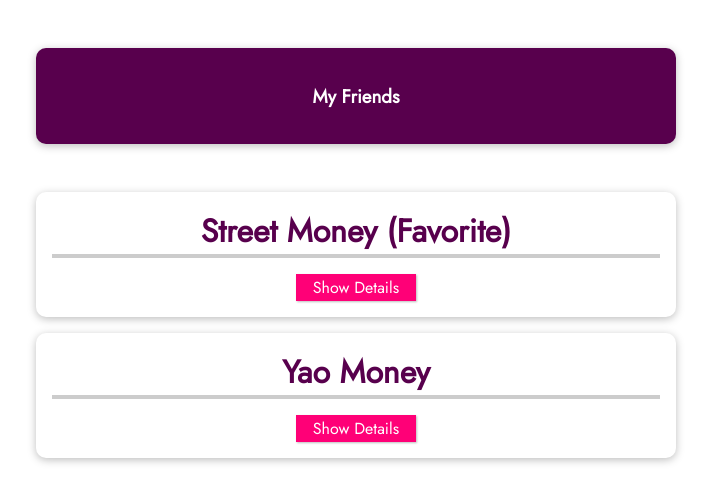
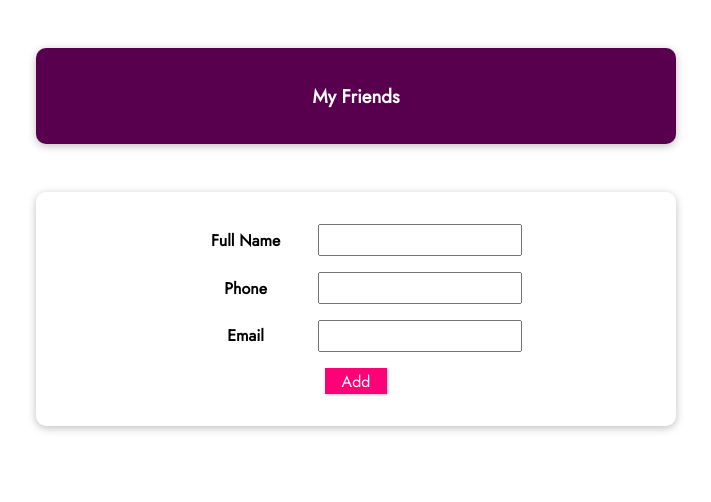
Before and after one commit to mutuadavid93/vue-road, a Vue app: page / in a window 1280 px wide. Shown: the top 502 px of the page, without its empty margins (284-995 px from the left). Built offline with nearby package versions, Linux system fonts and the light colour scheme.

Commit message:
feat(component-communication): Add more component and connect them to existing Root component

```diff
--- a/src/App.vue
+++ b/src/App.vue
@@ -1,6 +1,7 @@
 <template>
   <section>
     <header><h3>My Friends</h3></header>
+    <new-friend @add-contact="addContact"></new-friend>
     <ul>
       <friend-contact
         v-for="friend in friends"
@@ -11,6 +12,7 @@
         :email-address="friend.email"
         :is-favorite="friend.isFavorite"
         @toggle-favorite="toggleFavoriteStatus"
+        @deletecontact="deleteContact"
       ></friend-contact>
     </ul>
   </section>
@@ -20,22 +22,7 @@
 export default {
   data() {
     return {
-      friends: [
-        {
-          id: 1,
-          name: "Street Money",
-          phone: "+254 792 056 402",
-          email: "istreetec@gmail.com",
-          isFavorite: true,
-        },
-        {
-          id: 2,
-          name: "Yao Money",
-          phone: "+254 792 056 402",
-          email: "istreetec@gmail.com",
-          isFavorite: false,
-        },
-      ],
+      friends: [],
     };
   },
   methods: {
@@ -43,6 +30,19 @@
       let foundFriend = this.friends.find((friend) => friend.id === friendId);
       // Negate that single found object's state
       foundFriend.isFavorite = !foundFriend.isFavorite;
+    },
+    addContact({ name, phone, email }) {
+      const newFriendContact = {
+        id: new Date().toISOString(),
+        name,
+        phone,
+        email,
+      };
+      this.friends.push(newFriendContact);
+    },
+    deleteContact(id) {
+      // Overwrite existing array with new filtered results
+      this.friends = this.friends.filter((friend) => friend.id !== id);
     },
   },
 };
@@ -80,7 +80,8 @@
   list-style: none;
 }
 
-#app li {
+#app li,
+#app form {
   box-shadow: 0 2px 8px rgba(0, 0, 0, 0.26);
   margin: 1rem auto;
   border-radius: 10px;
@@ -113,4 +114,18 @@
   border-color: #ec3169;
   box-shadow: 1px 1px 4px rgba(0, 0, 0, 0.26);
 }
+
+#app input {
+  font: inherit;
+  padding: 0.15rem;
+}
+#app label {
+  font-weight: bold;
+  margin-right: 1rem;
+  width: 7rem;
+  display: inline-block;
+}
+#app form div {
+  margin: 1rem 0;
+}
 </style>
--- a/src/components/FriendContact.vue
+++ b/src/components/FriendContact.vue
@@ -10,6 +10,9 @@
       <li><strong>Phone:</strong> {{ phoneNumber }}</li>
       <li><strong>Email:</strong> {{ emailAddress }}</li>
     </ul>
+    <button @click="$emit('deletecontact', id)" :title="'Remove ' + name">
+      x
+    </button>
   </li>
 </template>
 
@@ -23,7 +26,7 @@
   //
   // We can as well validate props we are expecting to receive
   props: {
-    id: { type: Number, required: true },
+    id: { type: String, required: true },
     name: { type: String, required: true },
     phoneNumber: { type: String, required: true },
     emailAddress: { type: String, required: true },
@@ -36,6 +39,8 @@
     },
   },
 
+  // Validating events that the this child component will emit at some point.
+  emits: ["toggle-favorite", "deletecontact"],
   data() {
     return {
       detailsVisible: false,
--- /dev/null
+++ b/src/components/NewFriend.vue
@@ -0,0 +1,42 @@
+<template>
+  <form @submit.prevent="submitData">
+    <div>
+      <label>Full Name</label>
+      <input type="text" v-model="enterdName" />
+    </div>
+    <div>
+      <label>Phone</label>
+      <input type="tel" v-model="enterdPhone" />
+    </div>
+    <div>
+      <label>Email</label>
+      <input type="email" v-model="enterdEmail" />
+    </div>
+    <div>
+      <button>Add</button>
+    </div>
+  </form>
+</template>
+
+<script>
+export default {
+  emits: ["add-contact"],
+  data() {
+    return {
+      enterdName: "",
+      enterdPhone: "",
+      enterdEmail: "",
+    };
+  },
+  methods: {
+    submitData() {
+      // Lift form input data to App component
+      this.$emit("add-contact", {
+        name: this.enterdName,
+        phone: this.enterdPhone,
+        email: this.enterdEmail,
+      });
+    },
+  },
+};
+</script>
--- a/src/main.js
+++ b/src/main.js
@@ -1,11 +1,13 @@
 import { createApp } from "vue";
 import App from "./App.vue";
 import FriendContact from "./components/FriendContact.vue";
+import NewFriend from "./components/NewFriend.vue";
 
 // Root component
 const app = createApp(App);
 
-// Child components
+// Initialize all child components here
 app.component("friend-contact", FriendContact);
+app.component("new-friend", NewFriend);
 
 app.mount("#app");
```
